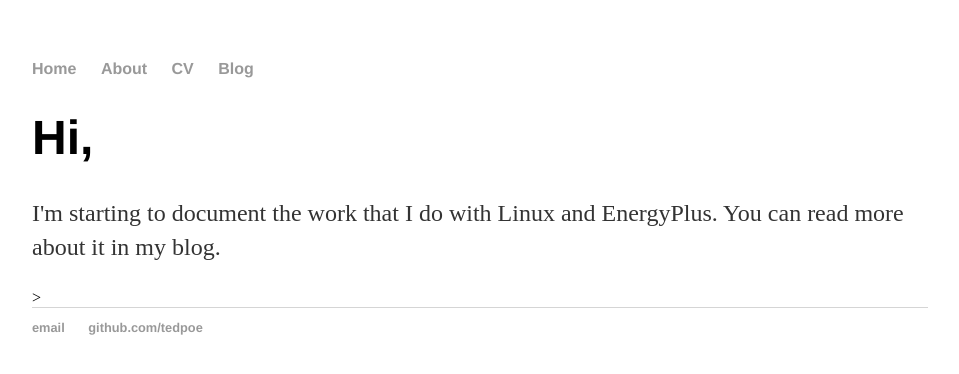
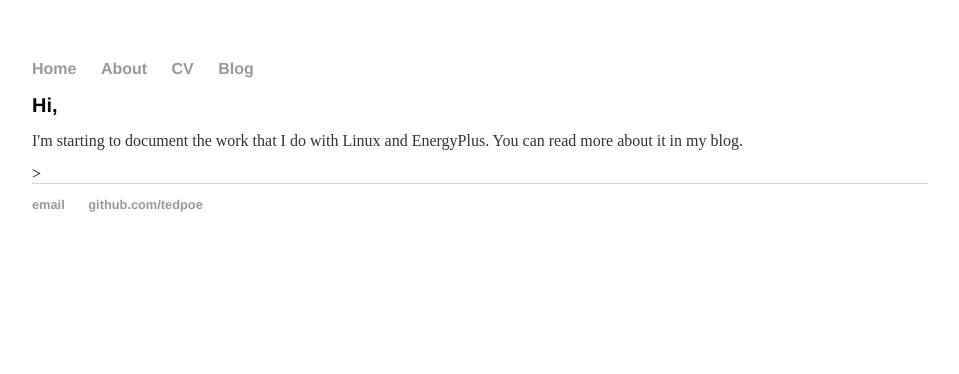
Before and after one commit to tedpoe/tedpoe.github.io, a Jekyll site: the page built from index.html, in a window 1280 px wide. Shown: the top 374 px of the page, without its empty margins (160-1119 px from the left). Built offline with Jekyll 4.4.1, drawn with Linux system fonts in a browser that asks for light colours.

Commit message:
Reduce font sizes

```diff
--- a/css/main.css
+++ b/css/main.css
@@ -20,12 +20,12 @@ a:hover {
     text-decoration: underline;
 }
 h1 {
-    font-size: 3em;
+    font-size: 1.25em;
     font-family:'Helvetica', 'Arial', 'Sans-Serif';
 }
 p {
-    font-size: 1.5em;
-    line-height: 1.4em;
+    font-size: 1em;
+    line-height: 1em;
     color: #333;
 }
 footer {
@@ -35,7 +35,7 @@ footer {
 
 ul.posts {
     margin: 20px auto 40px;
-    font-size: 1.5em;
+    font-size: 1em;
 }
 
 ul.posts li {
```
